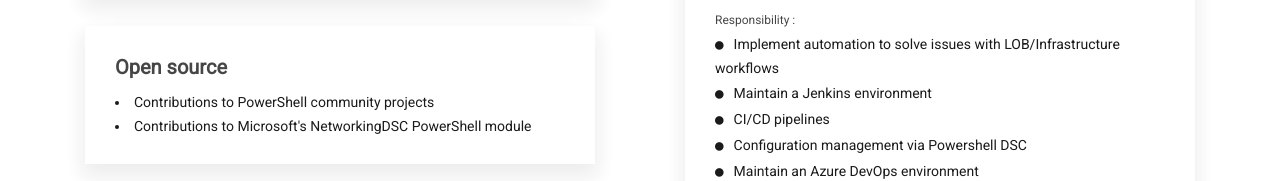
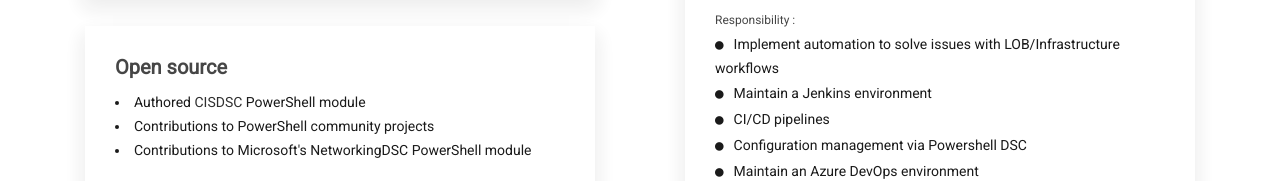
Before and after one commit to MKletz/mkletz.github.io, a plain HTML site: page index.html in a window 1280 px wide. Shown: the part 2429-2610 px from the top of the page. Drawn offline with Linux system fonts and the light colour scheme; some packages are replaced by stand-ins of ours.

Commit message:
open source

```diff
--- a/index.html
+++ b/index.html
@@ -259,6 +259,7 @@
                            </div>
                            <div class="mh-education-item dark-bg wow fadeInUp" data-wow-duration="0.8s" data-wow-delay="0.3s">
                               <h4>Open source</h4>
+                              <li></i>Authored <a href="https://github.com/techservicesillinois/SecOps-Powershell-CISDSC">CISDSC</a> PowerShell module</li>
                               <li></i>Contributions to PowerShell community projects</li>
                               <li></i>Contributions to Microsoft's NetworkingDSC PowerShell module</li>
                            </div>
```
